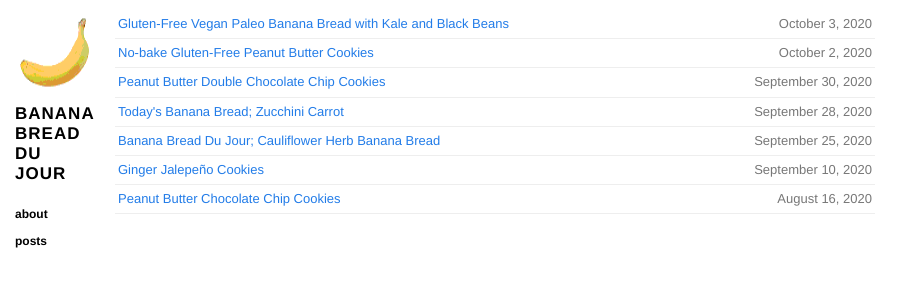
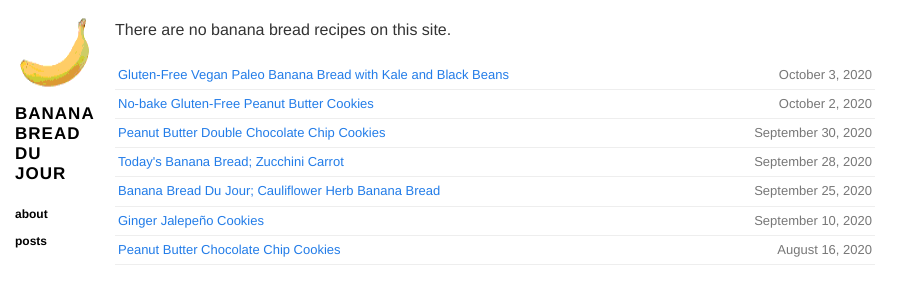
Before and after one commit to joekimmel/bananabread, a Jekyll site: the page built from index.html, in a window 1280 px wide. Shown: the top 304 px of the page, without its empty margins (0-923 px from the left). Built offline with Jekyll 4.4.1, drawn with Linux system fonts in a browser that asks for light colours.

Commit message:
update index page

```diff
--- a/index.html
+++ b/index.html
@@ -4,6 +4,8 @@ title: "Posts"
 ---
 
 <section class="content">
+  <h4> There are no banana bread recipes on this site. </h4>
+
   <ul class="listing">
     {% for post in site.posts %}
       {% unless post.draft %}
```
